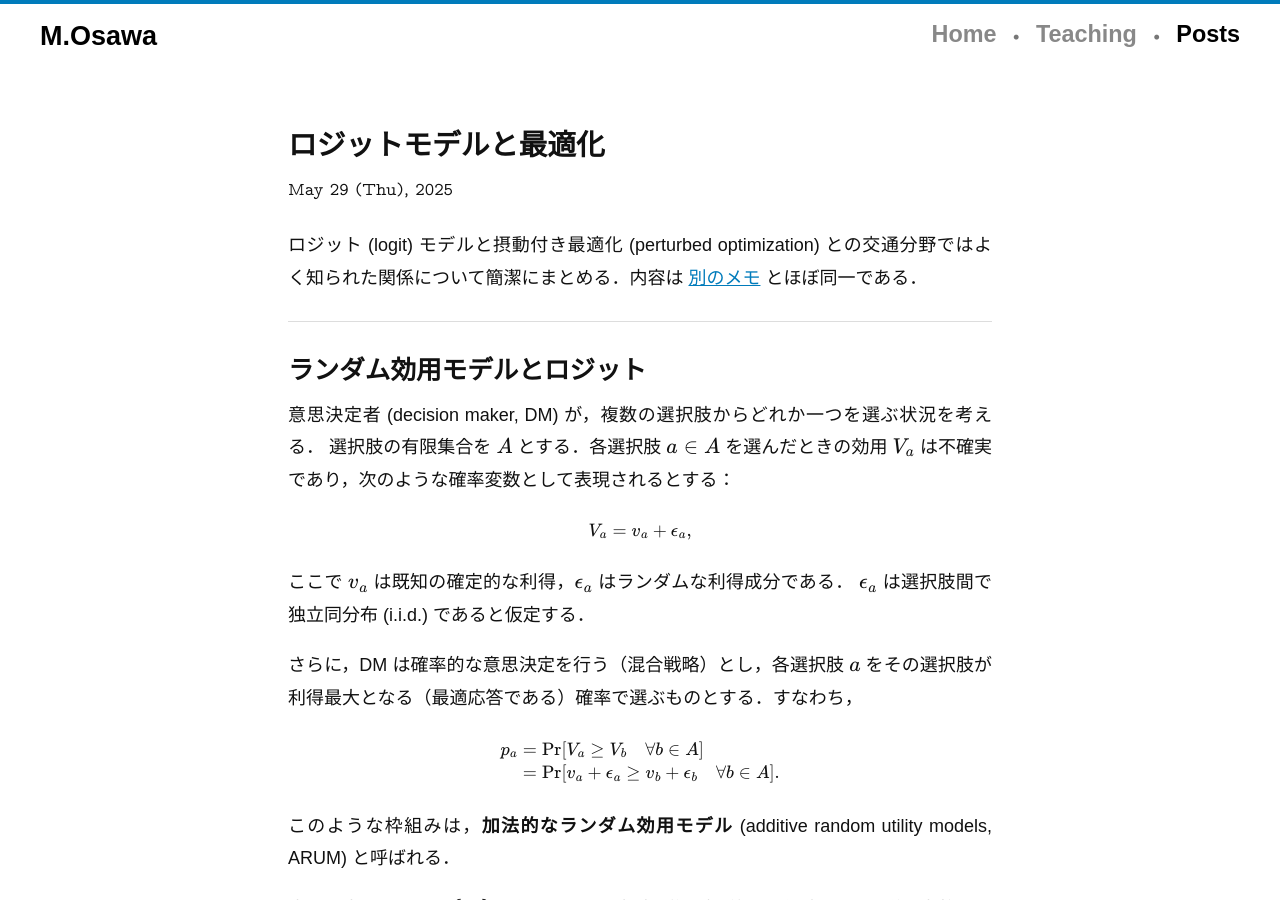
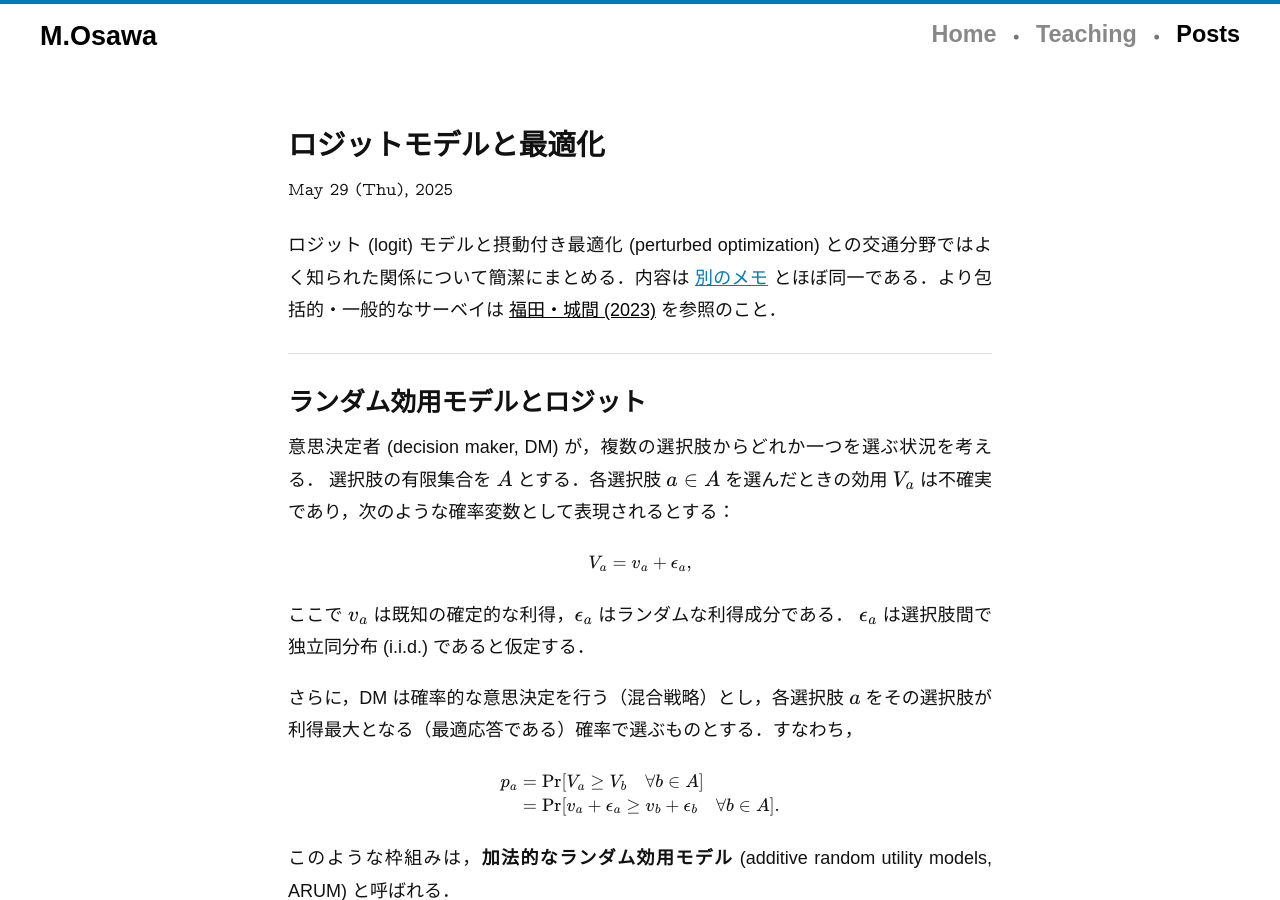
Before and after one commit to mino-osawa/mino-osawa.github.io, a Jekyll site: the page built from _posts/2025-05-29-post.markdown, in a window 1280 px wide and 900 px high. Built offline with Jekyll 4.4.1, drawn with Linux system fonts in a browser that asks for light colours; some web fonts are replaced; some of the changed text lies outside the part shown.

Commit message:
minor fix

```diff
--- a/_posts/2025-05-29-post.markdown
+++ b/_posts/2025-05-29-post.markdown
@@ -6,7 +6,7 @@ categories: RUMs
 misc:
 ---
 
-ロジット (logit) モデルと摂動付き最適化 (perturbed optimization) との交通分野ではよく知られた関係について簡潔にまとめる．内容は [別のメモ](/notes/N2412_logit.pdf) とほぼ同一である．
+ロジット (logit) モデルと摂動付き最適化 (perturbed optimization) との交通分野ではよく知られた関係について簡潔にまとめる．内容は [別のメモ](/notes/N2412_logit.pdf) とほぼ同一である．より包括的・一般的なサーベイは [福田・城間 (2023)](https://www.jstage.jst.go.jp/article/jscejipm/78/5/78_I_1/_article/-char/ja/) を参照のこと．
 
 <hr>
 
```
Also changed, not shown: other parts of _posts/2025-05-29-post.markdown (+1 -1 lines).
